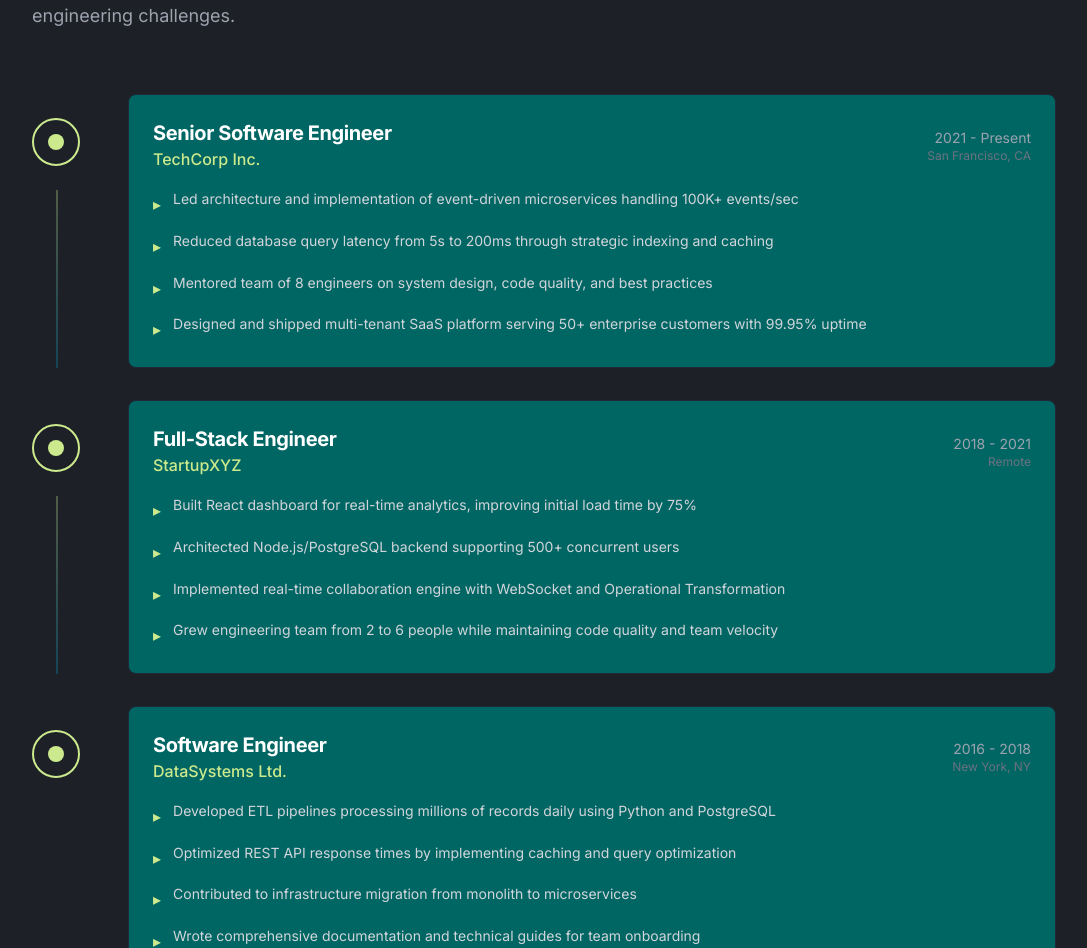
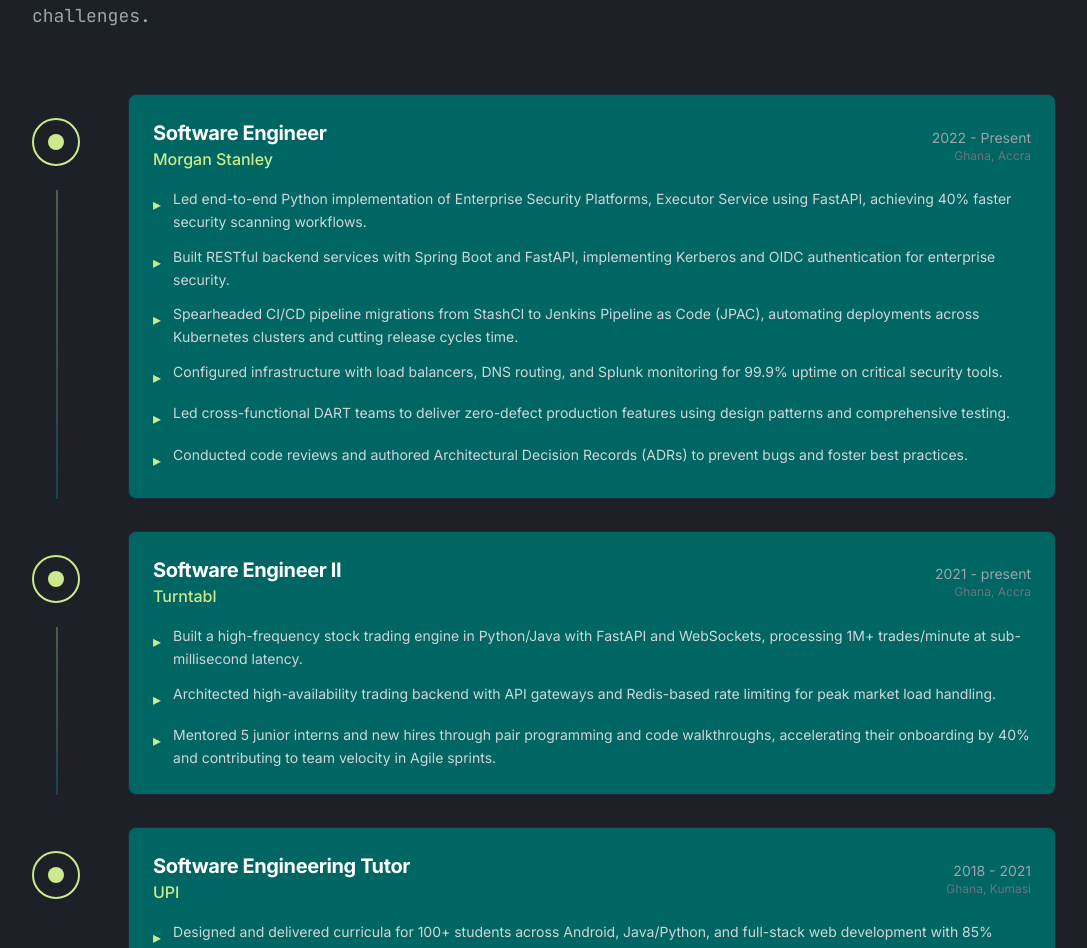
Before and after one commit to charlesreign/portfolio, a React (Vite) app: page / in a window 1280 px wide. Shown: the part 2384-3332 px from the top of the page, without its empty margins (96-1183 px from the left). Built offline with nearby package versions, Linux system fonts and the light colour scheme.

Commit message:
Updated experience section: - With new role at Morgan Stanley, highlighting key achievements and metrics.     Removed outdated experience details and refined the professional summary to focus on technical accomplishments and mentorship.

```diff
--- a/src/components/Experience/index.jsx
+++ b/src/components/Experience/index.jsx
@@ -4,39 +4,40 @@
 const Experience = () => {
   const experiences = [
     {
-      title: 'Senior Software Engineer',
-      company: 'TechCorp Inc.',
-      period: '2021 - Present',
-      location: 'San Francisco, CA',
+      title: 'Software Engineer',
+      company: 'Morgan Stanley',
+      period: '2022 - Present',
+      location: 'Ghana, Accra',
       highlights: [
-        'Led architecture and implementation of event-driven microservices handling 100K+ events/sec',
-        'Reduced database query latency from 5s to 200ms through strategic indexing and caching',
-        'Mentored team of 8 engineers on system design, code quality, and best practices',
-        'Designed and shipped multi-tenant SaaS platform serving 50+ enterprise customers with 99.95% uptime'
+        'Led end-to-end Python implementation of Enterprise Security Platforms, Executor Service using FastAPI, achieving 40% faster security scanning workflows.',
+        'Built RESTful backend services with Spring Boot and FastAPI, implementing Kerberos and OIDC authentication for enterprise security.',
+        'Spearheaded CI/CD pipeline migrations from StashCI to Jenkins Pipeline as Code (JPAC), automating deployments across Kubernetes clusters and cutting release cycles time.',
+        'Configured infrastructure with load balancers, DNS routing, and Splunk monitoring for 99.9% uptime on critical security tools.',
+        'Led cross-functional DART teams to deliver zero-defect production features using design patterns and comprehensive testing.',
+        'Conducted code reviews and authored Architectural Decision Records (ADRs) to prevent bugs and foster best practices.'
       ]
     },
     {
-      title: 'Full-Stack Engineer',
-      company: 'StartupXYZ',
-      period: '2018 - 2021',
-      location: 'Remote',
+      title: 'Software Engineer II',
+      company: 'Turntabl',
+      period: '2021 - present',
+      location: 'Ghana, Accra',
       highlights: [
-        'Built React dashboard for real-time analytics, improving initial load time by 75%',
-        'Architected Node.js/PostgreSQL backend supporting 500+ concurrent users',
-        'Implemented real-time collaboration engine with WebSocket and Operational Transformation',
-        'Grew engineering team from 2 to 6 people while maintaining code quality and team velocity'
+        'Built a high-frequency stock trading engine in Python/Java with FastAPI and WebSockets, processing 1M+ trades/minute at sub-millisecond latency.',
+        'Architected high-availability trading backend with API gateways and Redis-based rate limiting for peak market load handling.',
+        'Mentored 5 junior interns and new hires through pair programming and code walkthroughs, accelerating their onboarding by 40% and contributing to team velocity in Agile sprints.',
       ]
     },
     {
-      title: 'Software Engineer',
-      company: 'DataSystems Ltd.',
-      period: '2016 - 2018',
-      location: 'New York, NY',
+      title: 'Software Engineering Tutor',
+      company: 'UPI',
+      period: '2018 - 2021',
+      location: 'Ghana, Kumasi',
       highlights: [
-        'Developed ETL pipelines processing millions of records daily using Python and PostgreSQL',
-        'Optimized REST API response times by implementing caching and query optimization',
-        'Contributed to infrastructure migration from monolith to microservices',
-        'Wrote comprehensive documentation and technical guides for team onboarding'
+        'Designed and delivered curricula for 100+ students across Android, Java/Python, and full-stack web development with 85% project completion and job placement for top performers.',
+        'Led hands-on workshops on secure coding practices and DevOps fundamentals, integrating tools like Git and Docker to prepare students for industry roles.',
+        'Supervised capstone projects, providing feedback on architecture, testing, and deployment, with 75+ student apps deployed to production environments.',
+        'Interviewed and onboarded 20+ tech candidates through technical assessments and skills evaluation.'
       ]
     }
   ]
@@ -75,8 +76,8 @@
           <h2 className="text-4xl sm:text-5xl font-bold text-white mb-4">
             Professional <span className="text-accent">Experience</span>
           </h2>
-          <p className="text-gray-400 text-lg max-w-2xl">
-            A journey of building systems, leading teams, and solving complex engineering challenges.
+          <p className="text-gray-400 font-mono text-lg max-w-2xl">
+            A journey of building systems, and solving complex engineering challenges.
           </p>
         </motion.div>
 
@@ -148,9 +149,9 @@
           className="mt-16 grid grid-cols-1 md:grid-cols-3 gap-6"
         >
           {[
-            { label: 'Years Experience', value: '8+' },
-            { label: 'Engineers Mentored', value: '20+' },
-            { label: 'Systems at Scale', value: '10+' }
+            { label: 'Years Experience', value: '5+' },
+            { label: 'Engineers Mentored', value: '10+' },
+            { label: 'Systems at Scale', value: '3+' }
           ].map((stat, idx) => (
             <div key={idx} className="bg-dark rounded-lg border border-dark-tertiary p-6 text-center">
               <div className="text-3xl font-bold text-accent mb-2">{stat.value}</div>
```
